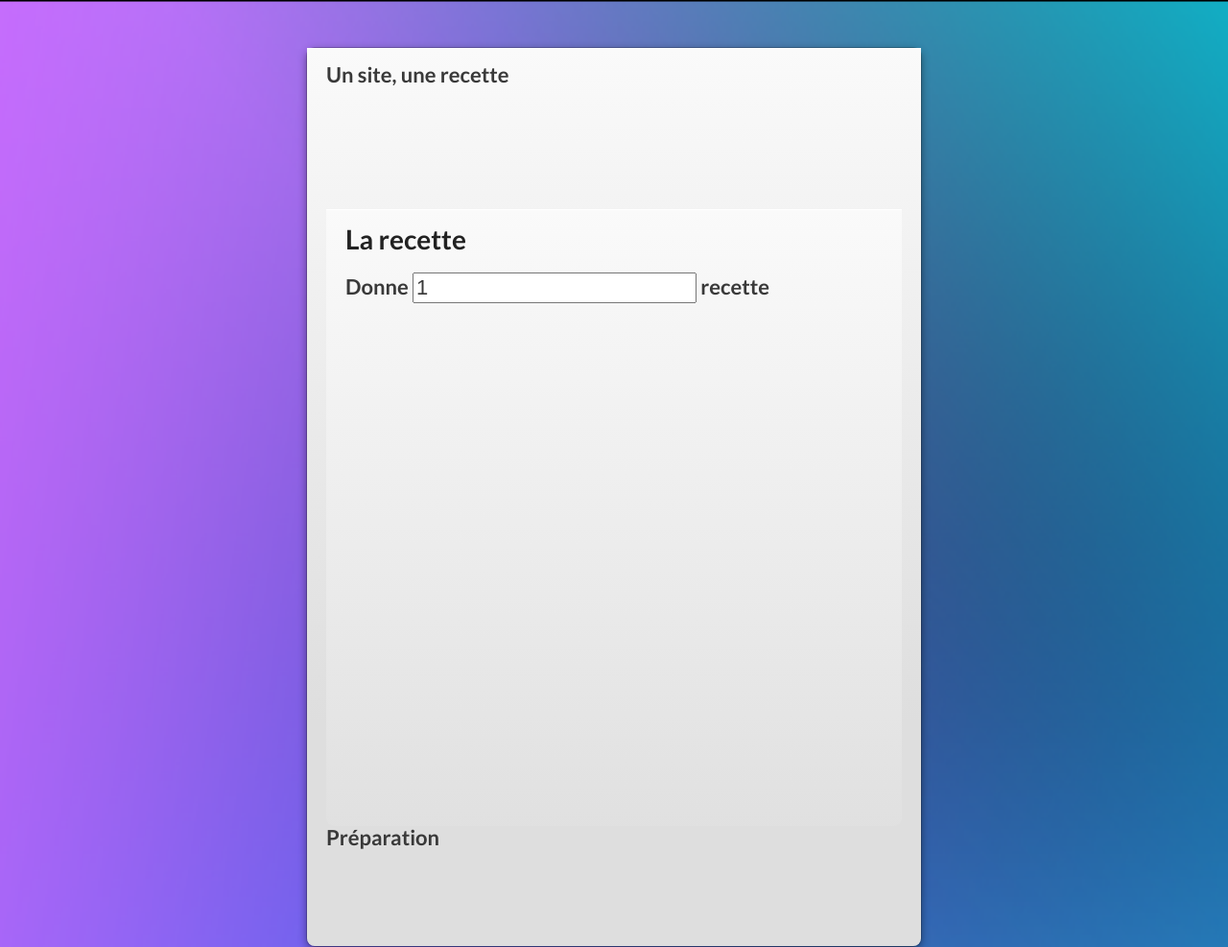
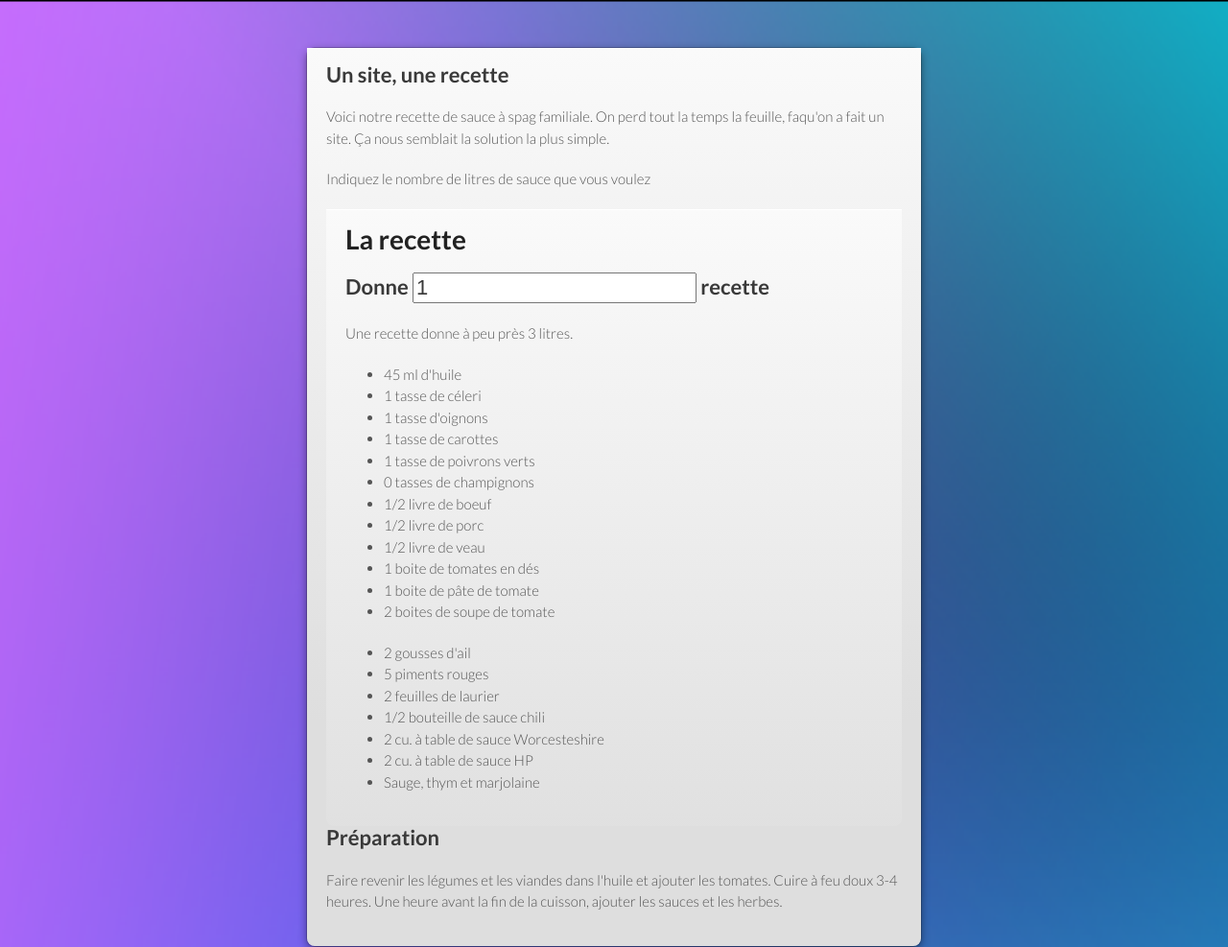
Before and after one commit to huard/sauce-a-spag, a plain HTML site: page index.html in a window 1280 px wide. Shown: the top 987 px of the page at 96% size. Drawn offline with Linux system fonts and the light colour scheme.

Commit message:
Revert "Update stylesheets/styles.css"
This reverts commit 47da53d8ea7ba33fb0f495a66ca23858ffb0d67d.

```diff
--- a/stylesheets/styles.css
+++ b/stylesheets/styles.css
@@ -13,7 +13,7 @@ body {
   padding: 50px 0;
   margin: 0;
   font: 14px/1.5 Lato, "Helvetica Neue", Helvetica, Arial, sans-serif;
-  color: rgba(85,85,85,0.00);
+  color: #555555;
   font-weight: 300;
   background: url('../img/fond.png') no-repeat center center;
   background-size: cover;
```
